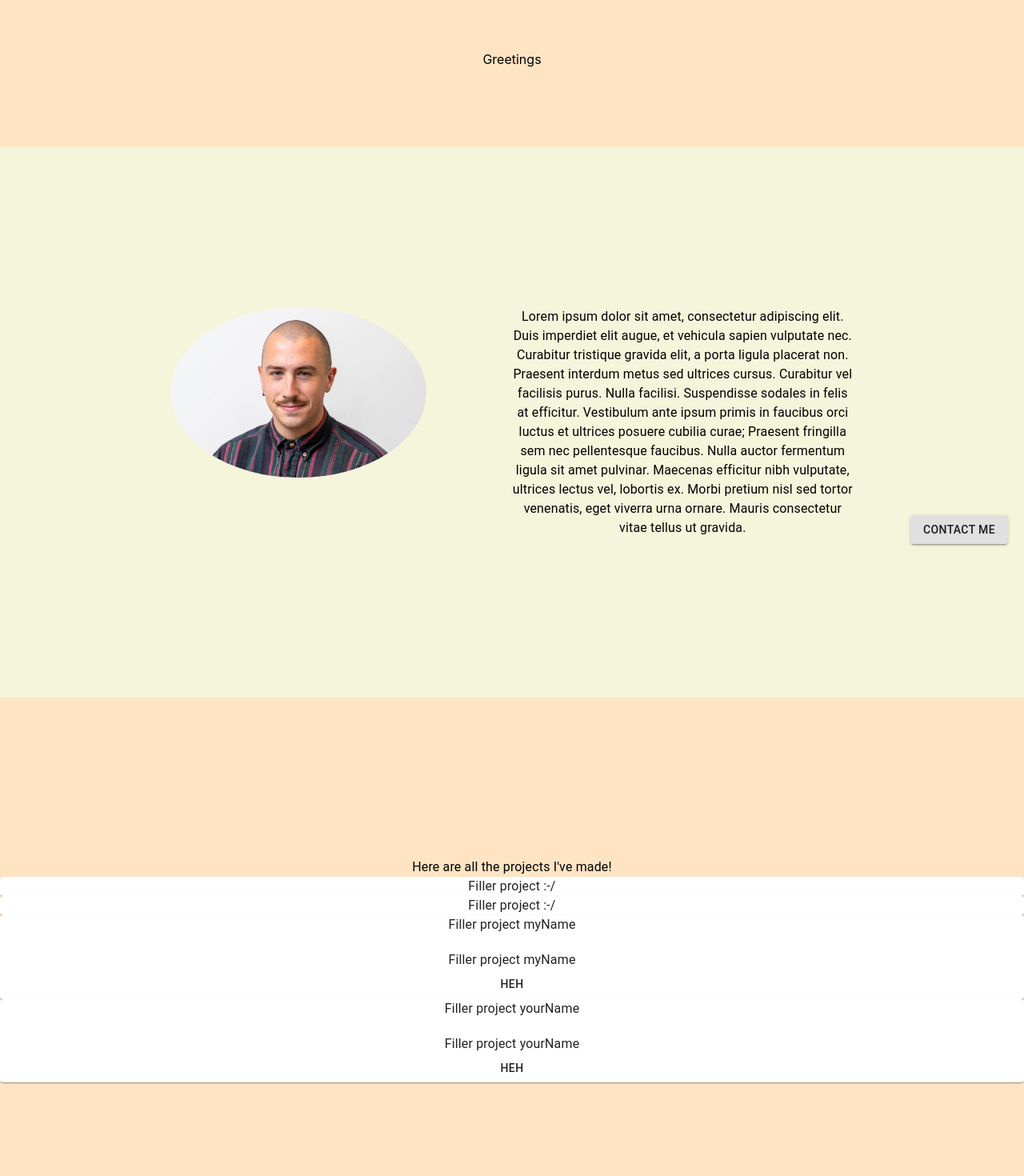
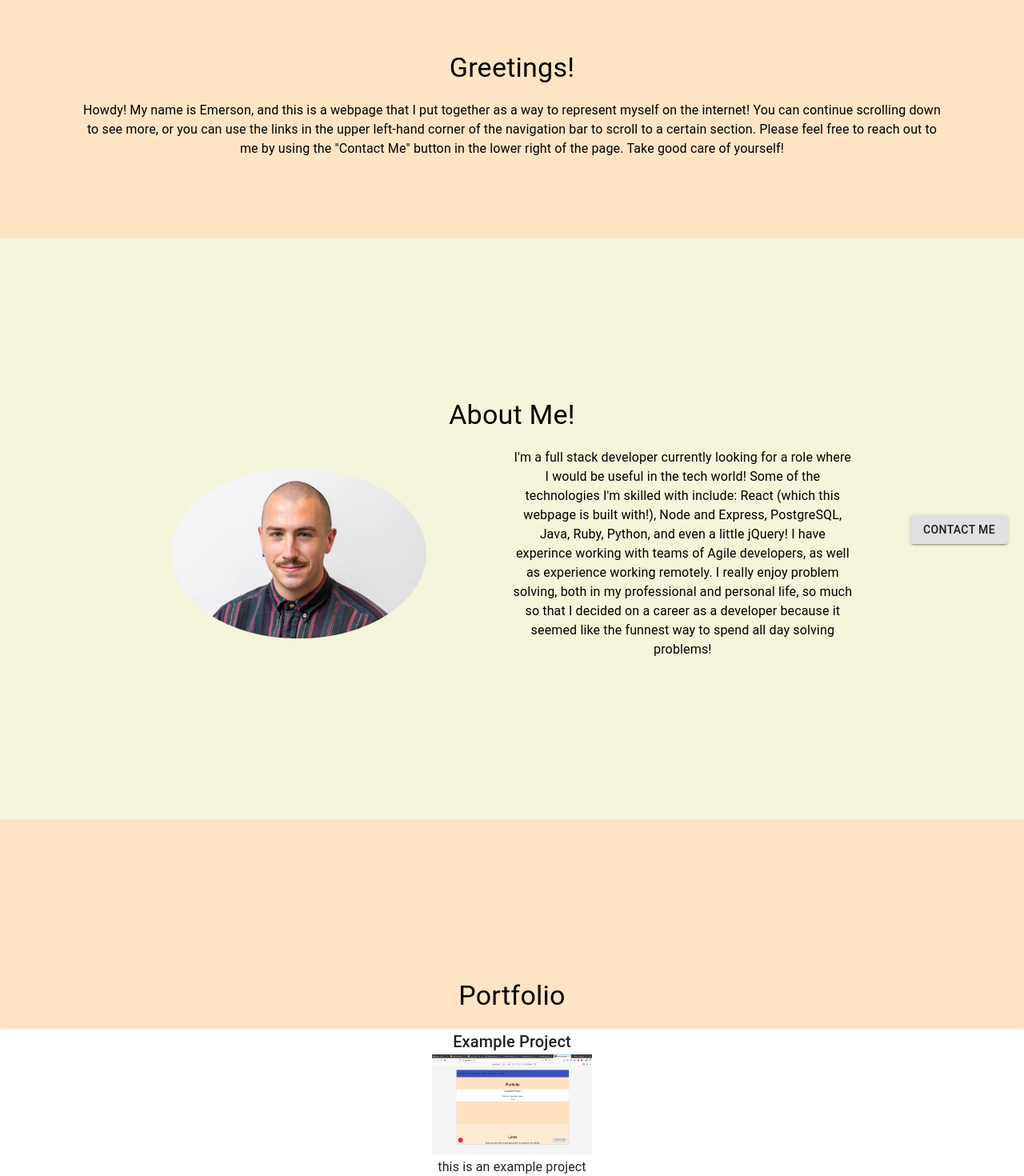
Before and after one commit to emersona-glitch/my-website, a React (Create React App) app: page / in a window 1280 px wide. Shown: the part 100-1570 px from the top of the page at 80% size. Built offline with nearby package versions, Linux system fonts and the light colour scheme.

Commit message:
tidying up for mvp

```diff
--- a/src/Components/AboutMe/AboutMe.css
+++ b/src/Components/AboutMe/AboutMe.css
@@ -10,4 +10,9 @@
   /* display: inline-flexbox; */
   max-width: 100%;
   height: auto;
+  margin: 0;
+  position: relative;
+  top: 50%;
+  -ms-transform: translateY(-50%);
+  transform: translateY(-50%);
 }
--- a/src/Components/AboutMe/AboutMe.js
+++ b/src/Components/AboutMe/AboutMe.js
@@ -8,6 +8,15 @@ import {
   // Paper,
 } from '@material-ui/core';
 
+const copy = `
+  I'm a full stack developer currently looking for a role where I would be useful in the tech world!
+  Some of the technologies I'm skilled with include: React (which this webpage is built with!), Node and Express,
+  PostgreSQL, Java, Ruby, Python, and even a little jQuery! I have experince working with teams of Agile developers,
+  as well as experience working remotely. I really enjoy problem solving, both in my professional and personal
+  life, so much so that I decided on a career as a developer because it seemed like the funnest way to
+  spend all day solving problems!
+`;
+
 function AboutMe() {
 
 
@@ -15,6 +24,13 @@ function AboutMe() {
     <div
     className='about-me'
     name='about-me'>
+
+      <Typography
+      variant='h4'>
+        About Me!
+      </Typography>
+
+      <br/>
 
       <Grid container>
 
@@ -28,7 +44,7 @@ function AboutMe() {
 
         <Grid item xs={8} sm={4}>
           <Typography>
-            Lorem ipsum dolor sit amet, consectetur adipiscing elit. Duis imperdiet elit augue, et vehicula sapien vulputate nec. Curabitur tristique gravida elit, a porta ligula placerat non. Praesent interdum metus sed ultrices cursus. Curabitur vel facilisis purus. Nulla facilisi. Suspendisse sodales in felis at efficitur. Vestibulum ante ipsum primis in faucibus orci luctus et ultrices posuere cubilia curae; Praesent fringilla sem nec pellentesque faucibus. Nulla auctor fermentum ligula sit amet pulvinar. Maecenas efficitur nibh vulputate, ultrices lectus vel, lobortis ex. Morbi pretium nisl sed tortor venenatis, eget viverra urna ornare. Mauris consectetur vitae tellus ut gravida.
+            {copy}
           </Typography>
         </Grid>
 
--- a/src/Components/Friends/Friends.js
+++ b/src/Components/Friends/Friends.js
@@ -1,5 +1,8 @@
 import React from 'react';
 import './Friends.css';
+import {
+  Typography
+} from '@material-ui/core';
 
 function Friends() {
 
@@ -8,7 +11,14 @@ function Friends() {
     <div
     className='friends'
     name='friends'>
+      <Typography
+      variant='h4'>
+        Friends
+      </Typography>
+      <br/>
+      <Typography>
       Here are some friends of mine you might like to know about
+      </Typography>
     </div>
   );
 
--- a/src/Components/Gallery/Gallery.js
+++ b/src/Components/Gallery/Gallery.js
@@ -1,5 +1,8 @@
 import React from 'react';
 import './Gallery.css';
+import {
+  Typography
+} from '@material-ui/core';
 
 function Gallery() {
 
@@ -8,7 +11,14 @@ function Gallery() {
     <div
     className='gallery'
     name='gallery'>
-      Here are some pictures that I really like
+      <Typography
+      variant='h4'>
+        Image Gallery
+      </Typography>
+      <br/>
+      <Typography>
+      These are just some pictures that I like. I hope you enjoy!
+      </Typography>
     </div>
   );
 }
--- a/src/Components/Greetings/Greetings.js
+++ b/src/Components/Greetings/Greetings.js
@@ -1,14 +1,33 @@
 import React from 'react';
 import './Greetings.css';
+import {
+  Typography
+} from '@material-ui/core';
 
 function Greetings() {
 
+const copy = `
+  Howdy!
+
+  My name is Emerson, and this is a webpage that I put together as a way to represent myself on the internet!
+
+  You can continue scrolling down to see more, or you can use the links in the upper left-hand corner
+  of the navigation bar to scroll to a certain section. Please feel free to reach out to me by using
+  the "Contact Me" button in the lower right of the page. Take good care of yourself!
+`;
 
   return (
     <div
     className='greetings'
     name='greetings'>
-      Greetings
+      <Typography
+      variant='h4'>
+        Greetings!
+      </Typography>
+      <br/>
+      <Typography>
+        {copy}
+      </Typography>
     </div>
   );
 }
--- a/src/Components/Links/Links.js
+++ b/src/Components/Links/Links.js
@@ -23,8 +23,13 @@ function Links() {
     name='links'>
 
         <Container>
+          <Typography
+          variant='h4'>
+            Links
+          </Typography>
+          <br/>
           <Typography>
-            Here are some links to other platforms that I'm present on
+            Here are some links to other places that I'm present on the internet.
           </Typography>
         </Container>
         <br/>
--- a/src/Components/Portfolio/Portfolio.js
+++ b/src/Components/Portfolio/Portfolio.js
@@ -8,38 +8,19 @@ import {
 
 import ProjectComponent from '../ProjectComponent/ProjectComponent'
 
-function Filler() {
-  return (
-    <div>
-<Paper>
-<Typography>
-  Filler project :-/
-</Typography>
-</Paper>
-</div>
-)}
-
 function Portfolio() {
 
 
   return (
     <div className='portfolio'
     name="portfolio">
-    <Typography>
-      Here are all the projects I've made!
+    <Typography
+    variant='h4'>
+      Portfolio
     </Typography>
+    <br/>
 
-
-    {/* turn this into a component */}
-    <Paper>
-      <Typography>
-        Filler project :-/
-      </Typography>
-    </Paper>
-
-    <Filler/>
-    <ProjectComponent donkey='myName'/>
-    <ProjectComponent donkey='yourName'/>
+    <ProjectComponent title='Example Project' description='this is an example project'/>
 
     </div>
   );
--- a/src/Components/ProjectComponent/ProjectComponent.css
+++ b/src/Components/ProjectComponent/ProjectComponent.css
@@ -0,0 +1,4 @@
+#screenshot {
+  width: 200px;
+  height: auto;
+}
--- a/src/Components/ProjectComponent/ProjectComponent.jsx
+++ b/src/Components/ProjectComponent/ProjectComponent.jsx
@@ -5,11 +5,11 @@ import {
   Typography,
   Button,
 } from '@material-ui/core'
-
-function ProjectComponent(props) {
+import screenshot from './screenshot.png';
 
 
 
+function ProjectComponent(props) {
   // we want each of these guys to have:
 
   // a title
@@ -25,22 +25,23 @@ function ProjectComponent(props) {
     <Paper>
 
       {/* Title */}
-      <Typography>
-        Filler project {props.donkey}
+      <Typography
+      variant='h6'>
+        {props.title}
       </Typography>
 
       {/* Screenshot */}
-      <img/>
+      <img alt='project screenshot' id='screenshot' src={screenshot}/>
 
       {/* Description */}
       <Typography>
-        Filler project {props.donkey}
+        {props.description}
       </Typography>
 
       {/* View Repo button */}
-        <a href="www.google.com">
+        <a href='https://www.linkedin.com/in/emerson-aagaard/' target="_blank" rel="noreferrer">
       <Button>
-           Heh
+           View Repository
       </Button>
            </a>
 
```
Also changed, not shown: src/Components/ProjectComponent/screenshot.png (added), 1 other file (tests, documents, lock files or other folders).
